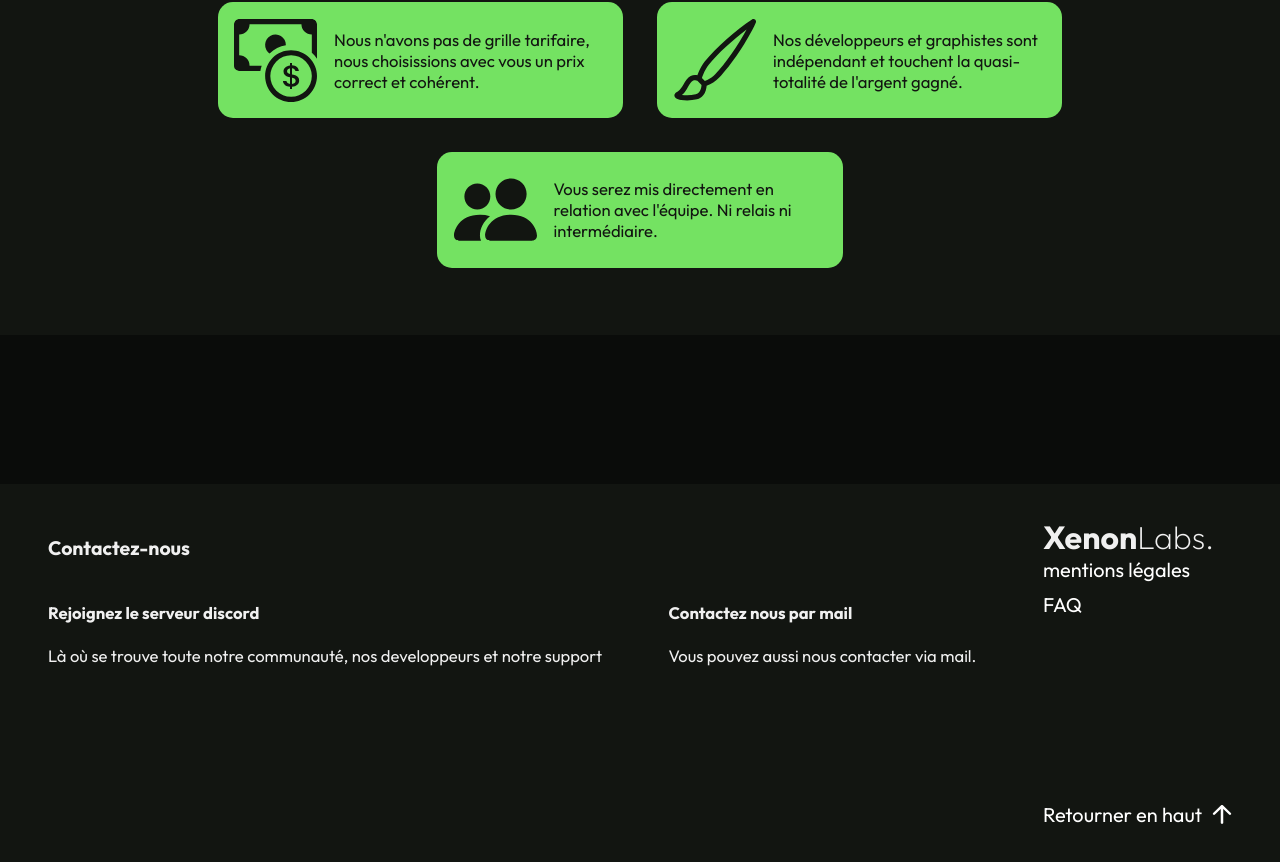
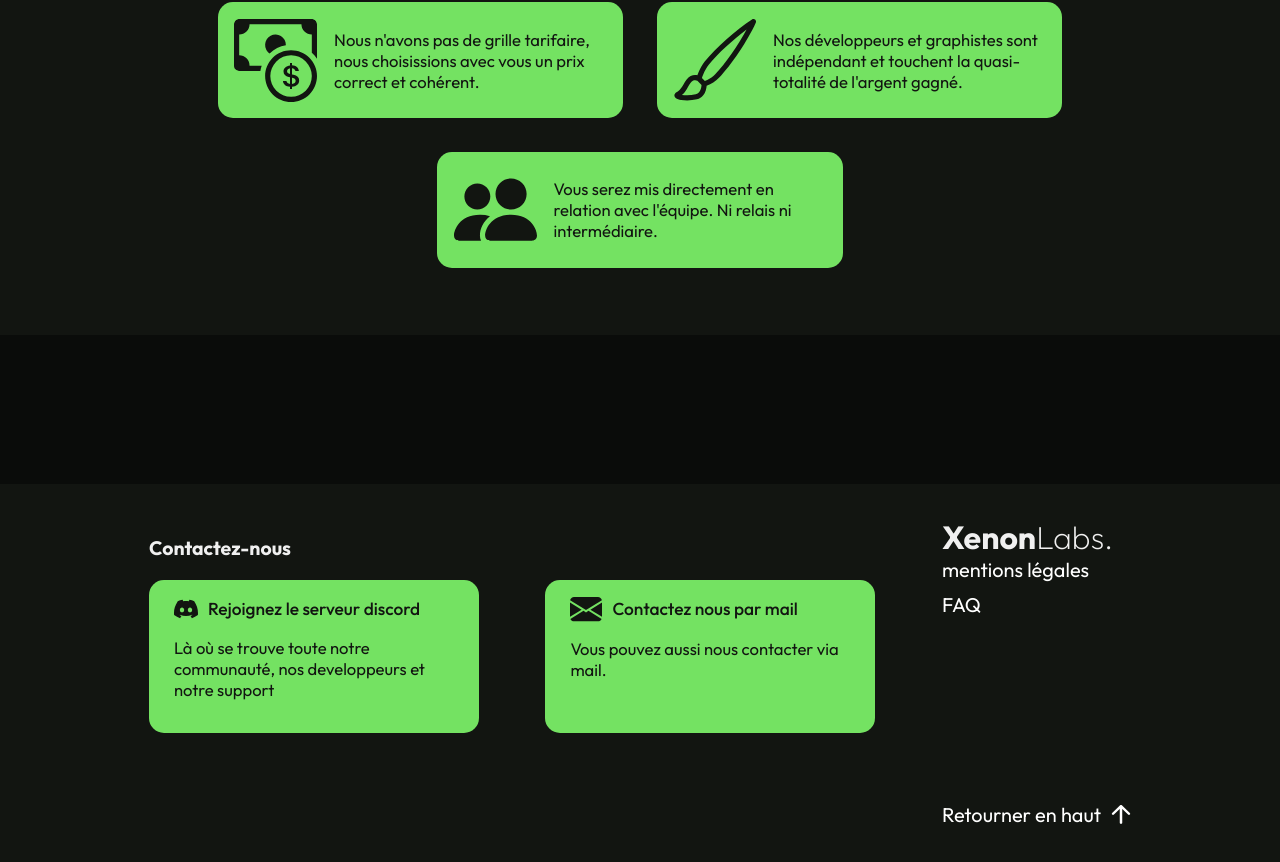
Before and after one commit to XenonLabsHQ/xenonlabs-website, a Vue app: page /wip in a window 1280 px wide. Shown: the part 1029-1891 px from the top of the page. Built offline with nearby package versions, Linux system fonts and the light colour scheme.

Commit message:
:sparkles: (WIP) Working on cards styling

```diff
--- a/src/components/wip/TheFooter.vue
+++ b/src/components/wip/TheFooter.vue
@@ -5,12 +5,23 @@
 
 			<div class="contact">
 				<div class="contact__card">
-					<h4>Rejoignez le serveur discord</h4>
-					<p>Là où se trouve toute notre communauté, nos developpeurs et notre support</p>
+					<div class="contact__card__title">
+						<img alt="discord" src="@/assets/icons/discord_dark.svg" />
+						<h4>Rejoignez le serveur discord</h4>
+					</div>
+					<p class="contact__card__description">
+						Là où se trouve toute notre communauté, nos developpeurs et notre support
+					</p>
 				</div>
+
 				<div class="contact__card">
-					<h4>Contactez nous par mail</h4>
-					<p>Vous pouvez aussi nous contacter via mail.</p>
+					<div class="contact__card__title">
+						<img alt="mail" src="@/assets/icons/mail.svg" />
+						<h4>Contactez nous par mail</h4>
+					</div>
+					<p class="contact__card__description">
+						Vous pouvez aussi nous contacter via mail.
+					</p>
 				</div>
 			</div>
 		</section>
@@ -95,5 +106,32 @@ export default {
 .contact {
 	display: flex;
 	gap: 4em;
+
+	&__card {
+		display: flex;
+		flex-direction: column;
+		background-color: var(--green-400);
+		color: var(--black-400);
+		padding: 1em 1.5em;
+		border-radius: var(--radius-big);
+		width: 280px;
+
+		&__title {
+			display: flex;
+			align-items: center;
+			gap: 10px;
+
+			& h4 {
+				font-size: 13pt;
+				font-weight: 500;
+				margin: 0;
+			}
+
+			& & img {
+				width: 2em;
+				height: 2em;
+			}
+		}
+	}
 }
 </style>
```
